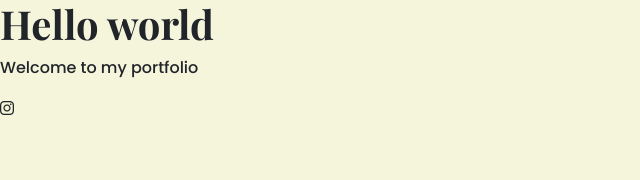
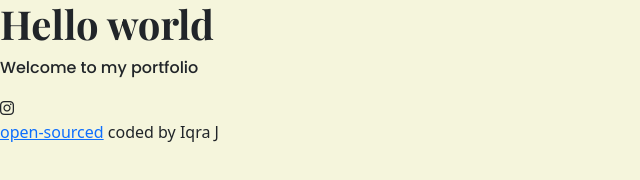
Before and after one commit to Iqra-Jav/portfolio-project, a plain HTML site: page index.html in a window 1280 px wide. Shown: the whole page, without its empty margins (0-640 px from the left). Drawn offline with nearby package versions, Linux system fonts and the light colour scheme.

Commit message:
footer update
included an open source link to git repository

```diff
--- a/index.html
+++ b/index.html
@@ -33,4 +33,10 @@
     <p>Welcome to my portfolio</p>
     <i class="fab fa-instagram"></i>
   </body>
+  <footer>
+    <div>
+      <a href="https://github.com/Iqra-Jav/portfolio-project">open-sourced</a>
+      coded by Iqra J
+    </div>
+  </footer>
 </html>
```
